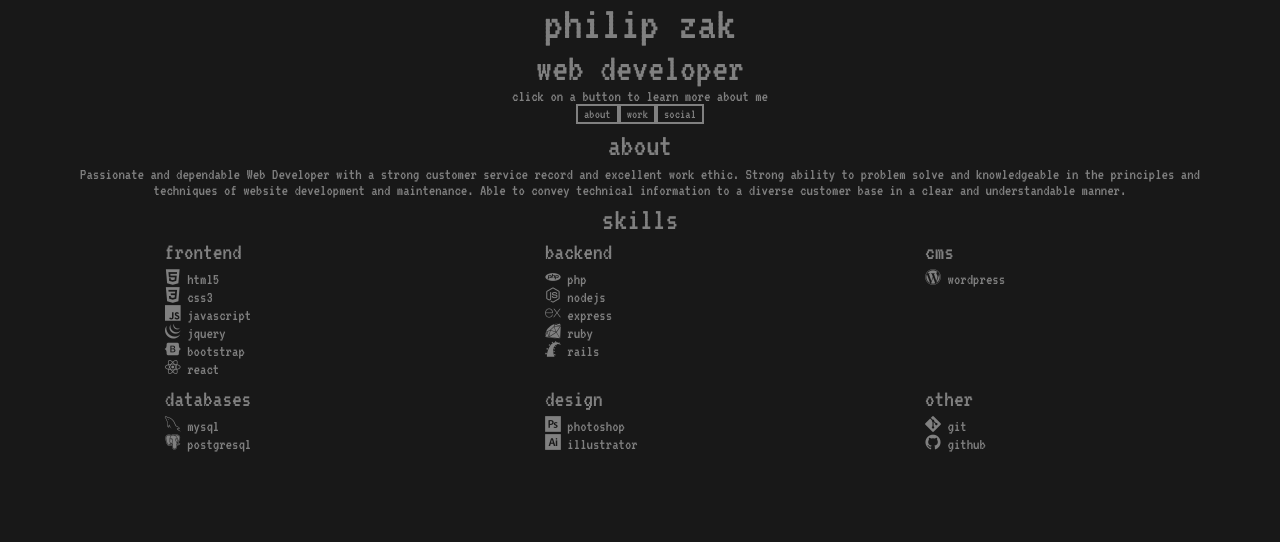
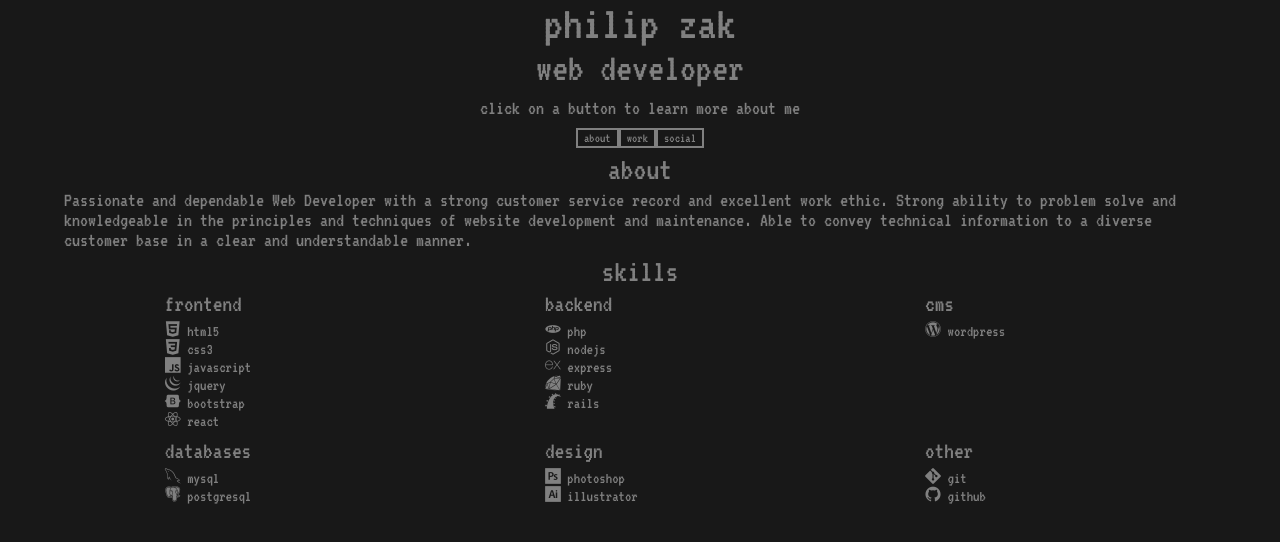
Before and after one commit to zakphi/portfolioV2, a plain HTML site: page index.html in a window 1280 px wide. Both pictures are taken after a click on the button "about". Drawn offline with nearby package versions, Linux system fonts and the light colour scheme.

Commit message:
style paragraphs

```diff
--- a/css/style.css
+++ b/css/style.css
@@ -61,6 +61,18 @@ h4{
   margin-bottom: 5px;
 }
 
+#top p{
+  margin: 10px 0;
+}
+
+p{
+  font-size: 1.25em
+}
+
+#summary p{
+  text-align: left;
+}
+
 @media screen and (min-width: 768px) {
   #skillsCont div h4, #skillsCont div ul{
     width: 50%;
```
